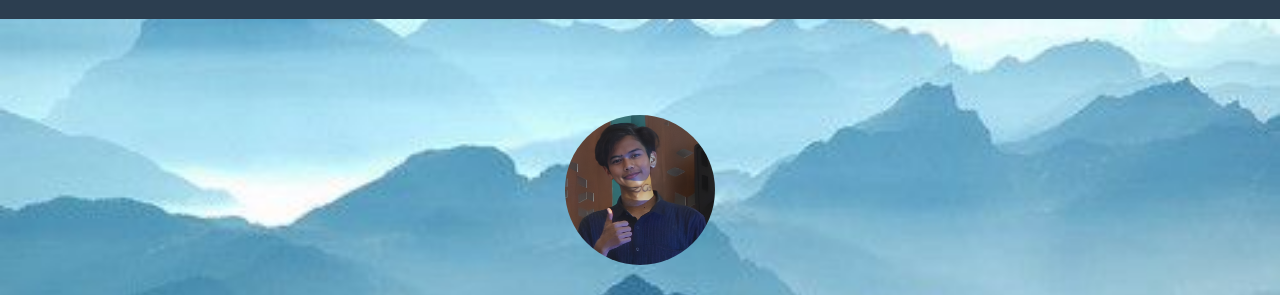
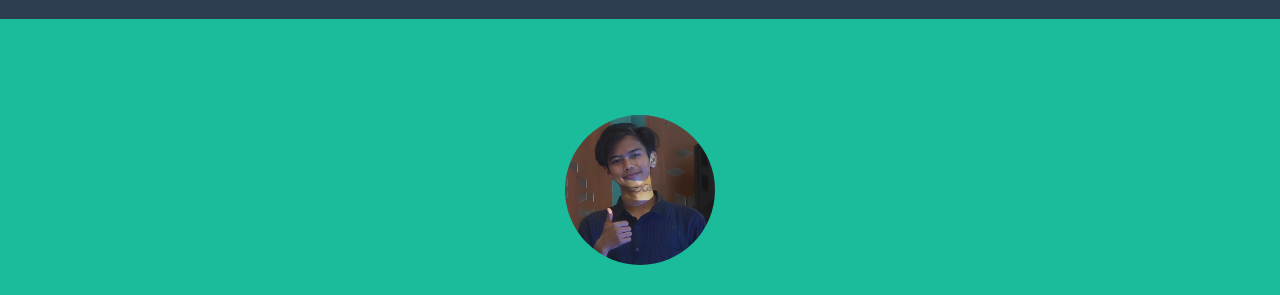
Before and after one commit to dzulqarnaine/dzulqarnaine.github.io, a plain HTML site: page index.html in a window 1280 px wide. Shown: the part 85-380 px from the top of the page. Drawn offline with nearby package versions, Linux system fonts and the light colour scheme; files whose address does not match are found by name.

Commit message:
ketigaaa

```diff
--- a/index.html
+++ b/index.html
@@ -35,7 +35,7 @@
             </div>
         </nav>
         <!-- Masthead-->
-        <header class="masthead text-white text-center" style="background-image: url('C:/My Portofolio/startbootstrap-freelancer-gh-pages/assets/img/Mountains.jpeg'); background-size: cover; background-position: center;">
+        <header class="masthead bg-primary text-white text-center">
             <div class="container d-flex align-items-center flex-column">
                 <!-- Masthead Avatar Image-->
                 <img class="masthead-avatar mb-5" src="assets/img/foto.png" alt="..." style="border-radius: 50%; width: 150px; height: 150px;" />
```
